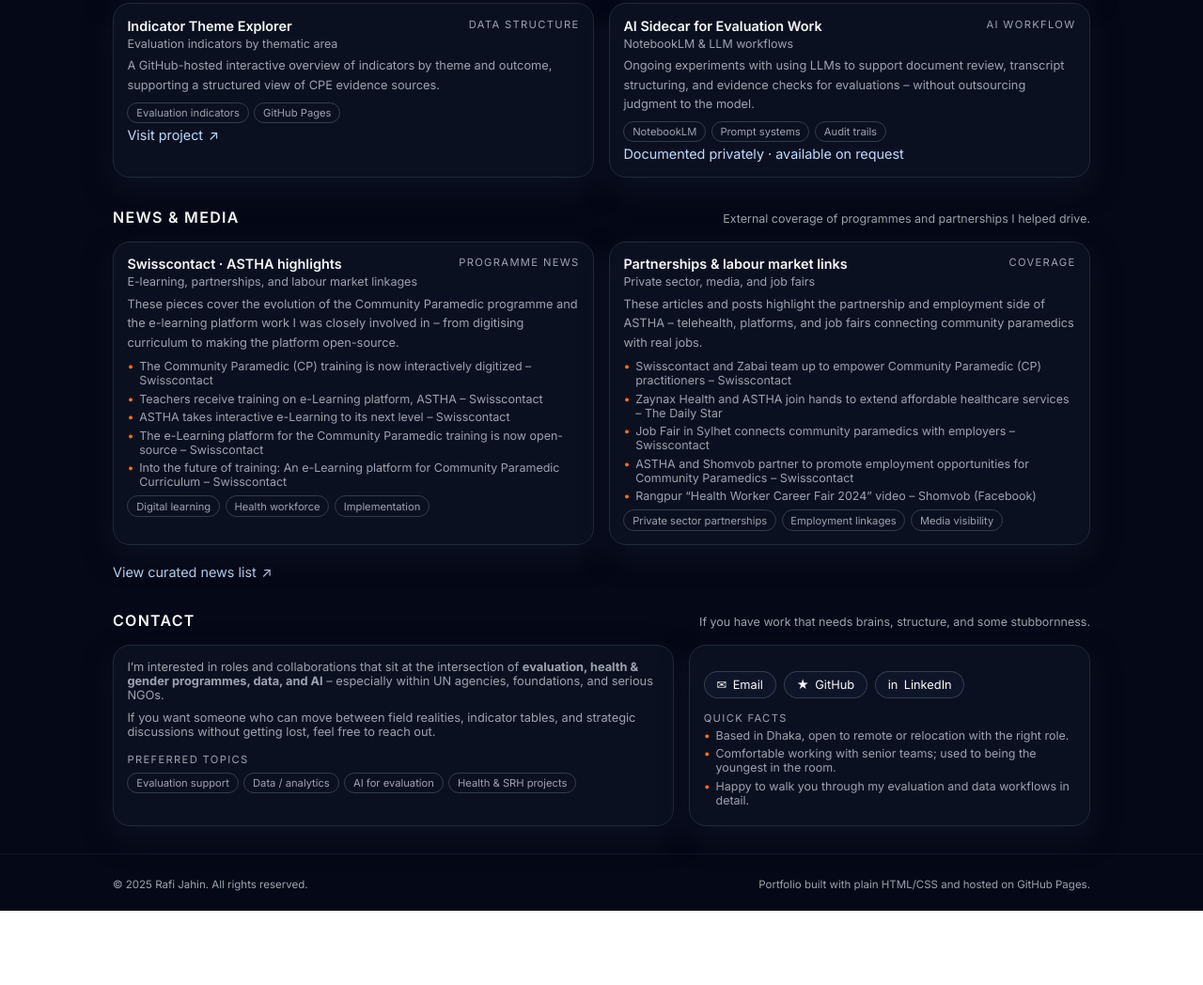
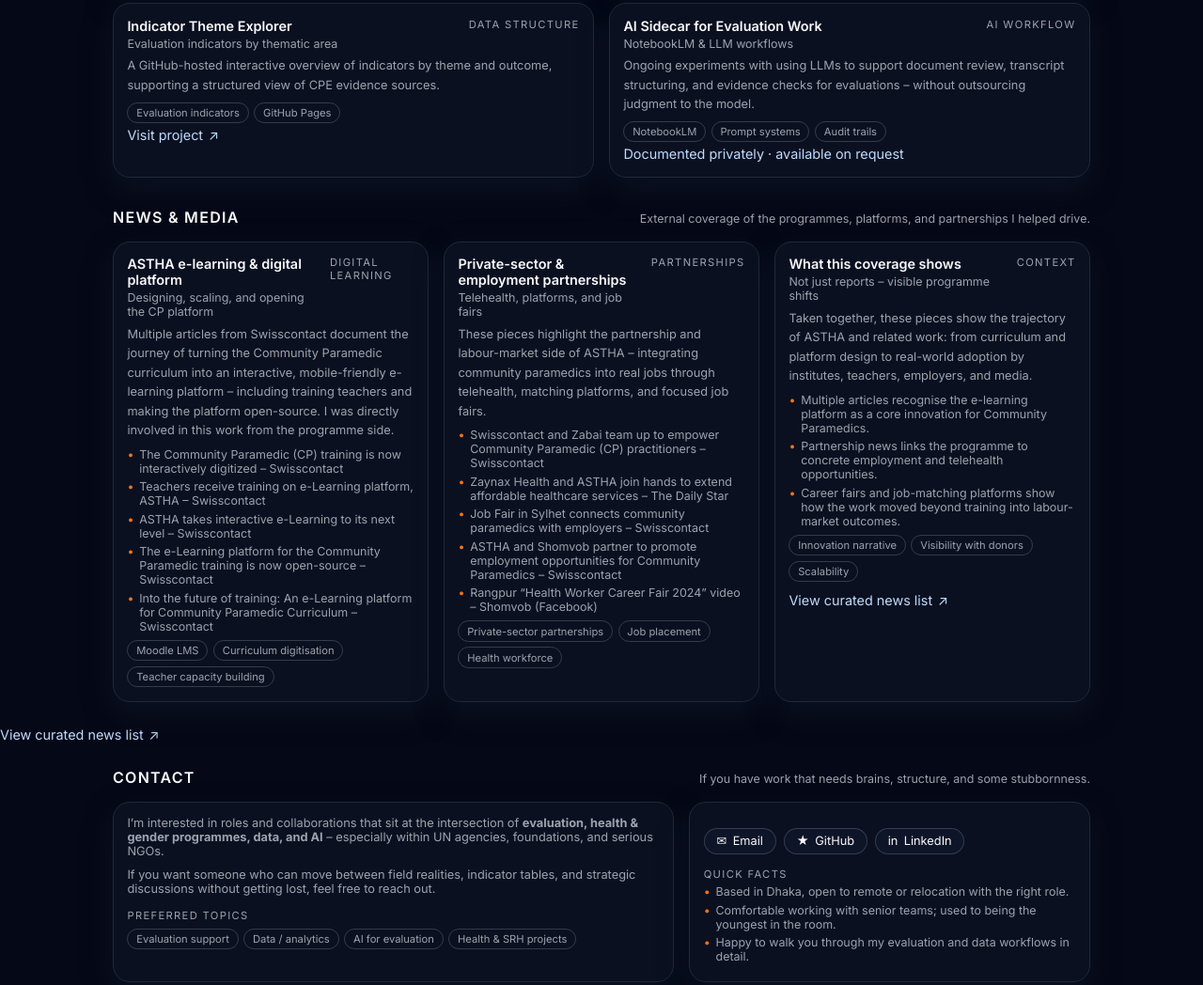
Before and after one commit to rafijahiin/portfolio, a plain HTML site: page index.html in a window 1280 px wide. Shown: the part 1991-3039 px from the top of the page at 94% size. Before the commit the page ends 2960 px from the top, so only its background shows below. Drawn offline with Linux system fonts and the light colour scheme.

Commit message:
index.html

```diff
--- a/index.html
+++ b/index.html
@@ -1172,24 +1172,25 @@
     <div class="section-header">
       <h2 class="section-title">News &amp; Media</h2>
       <p class="section-kicker">
-        External coverage of programmes and partnerships I helped drive.
+        External coverage of the programmes, platforms, and partnerships I helped drive.
       </p>
     </div>
 
-    <div class="section-grid two-col">
+    <div class="section-grid three-col">
 
-      <!-- Swisscontact / ASTHA news -->
+      <!-- Swisscontact / ASTHA – e-learning -->
       <article class="card">
         <div class="card-header">
           <div>
-            <div class="card-title">Swisscontact · ASTHA highlights</div>
-            <div class="card-subtitle">E-learning, partnerships, and labour market linkages</div>
+            <div class="card-title">ASTHA e-learning &amp; digital platform</div>
+            <div class="card-subtitle">Designing, scaling, and opening the CP platform</div>
           </div>
-          <div class="card-tag">Programme news</div>
+          <div class="card-tag">Digital learning</div>
         </div>
         <p class="card-body">
-          These pieces cover the evolution of the Community Paramedic programme and the e-learning platform work
-          I was closely involved in – from digitising curriculum to making the platform open-source.
+          Multiple articles from Swisscontact document the journey of turning the Community Paramedic curriculum
+          into an interactive, mobile-friendly e-learning platform – including training teachers and making the
+          platform open-source. I was directly involved in this work from the programme side.
         </p>
         <ul class="card-list">
           <li>
@@ -1219,24 +1220,24 @@
           </li>
         </ul>
         <div class="chip-row" style="margin-top:0.45rem;">
-          <span class="chip">Digital learning</span>
-          <span class="chip">Health workforce</span>
-          <span class="chip">Implementation</span>
+          <span class="chip">Moodle LMS</span>
+          <span class="chip">Curriculum digitisation</span>
+          <span class="chip">Teacher capacity building</span>
         </div>
       </article>
 
-      <!-- Partnerships & external media -->
+      <!-- Partnerships & labour market links -->
       <article class="card">
         <div class="card-header">
           <div>
-            <div class="card-title">Partnerships &amp; labour market links</div>
-            <div class="card-subtitle">Private sector, media, and job fairs</div>
+            <div class="card-title">Private-sector &amp; employment partnerships</div>
+            <div class="card-subtitle">Telehealth, platforms, and job fairs</div>
           </div>
-          <div class="card-tag">Coverage</div>
+          <div class="card-tag">Partnerships</div>
         </div>
         <p class="card-body">
-          These articles and posts highlight the partnership and employment side of ASTHA – telehealth, platforms,
-          and job fairs connecting community paramedics with real jobs.
+          These pieces highlight the partnership and labour-market side of ASTHA – integrating community paramedics
+          into real jobs through telehealth, matching platforms, and focused job fairs.
         </p>
         <ul class="card-list">
           <li>
@@ -1266,13 +1267,47 @@
           </li>
         </ul>
         <div class="chip-row" style="margin-top:0.45rem;">
-          <span class="chip">Private sector partnerships</span>
-          <span class="chip">Employment linkages</span>
-          <span class="chip">Media visibility</span>
+          <span class="chip">Private-sector partnerships</span>
+          <span class="chip">Job placement</span>
+          <span class="chip">Health workforce</span>
         </div>
       </article>
 
+      <!-- Summary / context + room for more -->
+      <article class="card">
+        <div class="card-header">
+          <div>
+            <div class="card-title">What this coverage shows</div>
+            <div class="card-subtitle">Not just reports – visible programme shifts</div>
+          </div>
+          <div class="card-tag">Context</div>
+        </div>
+        <p class="card-body">
+          Taken together, these pieces show the trajectory of ASTHA and related work: from curriculum and platform
+          design to real-world adoption by institutes, teachers, employers, and media.
+        </p>
+        <ul class="card-list">
+          <li>Multiple articles recognise the e-learning platform as a core innovation for Community Paramedics.</li>
+          <li>Partnership news links the programme to concrete employment and telehealth opportunities.</li>
+          <li>Career fairs and job-matching platforms show how the work moved beyond training into labour-market outcomes.</li>
+        </ul>
+        <div class="chip-row" style="margin-top:0.45rem;">
+          <span class="chip">Innovation narrative</span>
+          <span class="chip">Visibility with donors</span>
+          <span class="chip">Scalability</span>
+        </div>
+
+        <!-- Optional: your Google Sites master list -->
+        <a class="project-link" href="https://sites.google.com/view/rafi-jahin/news-links" target="_blank" rel="noopener" style="margin-top:0.7rem;">
+          <span>View curated news list</span>
+          <span>↗</span>
+        </a>
+      </article>
+
     </div>
+  </div>
+</section>
+
 
     <!-- Optional: link back to your Google Sites news page -->
     <div style="margin-top:1rem;">
```
